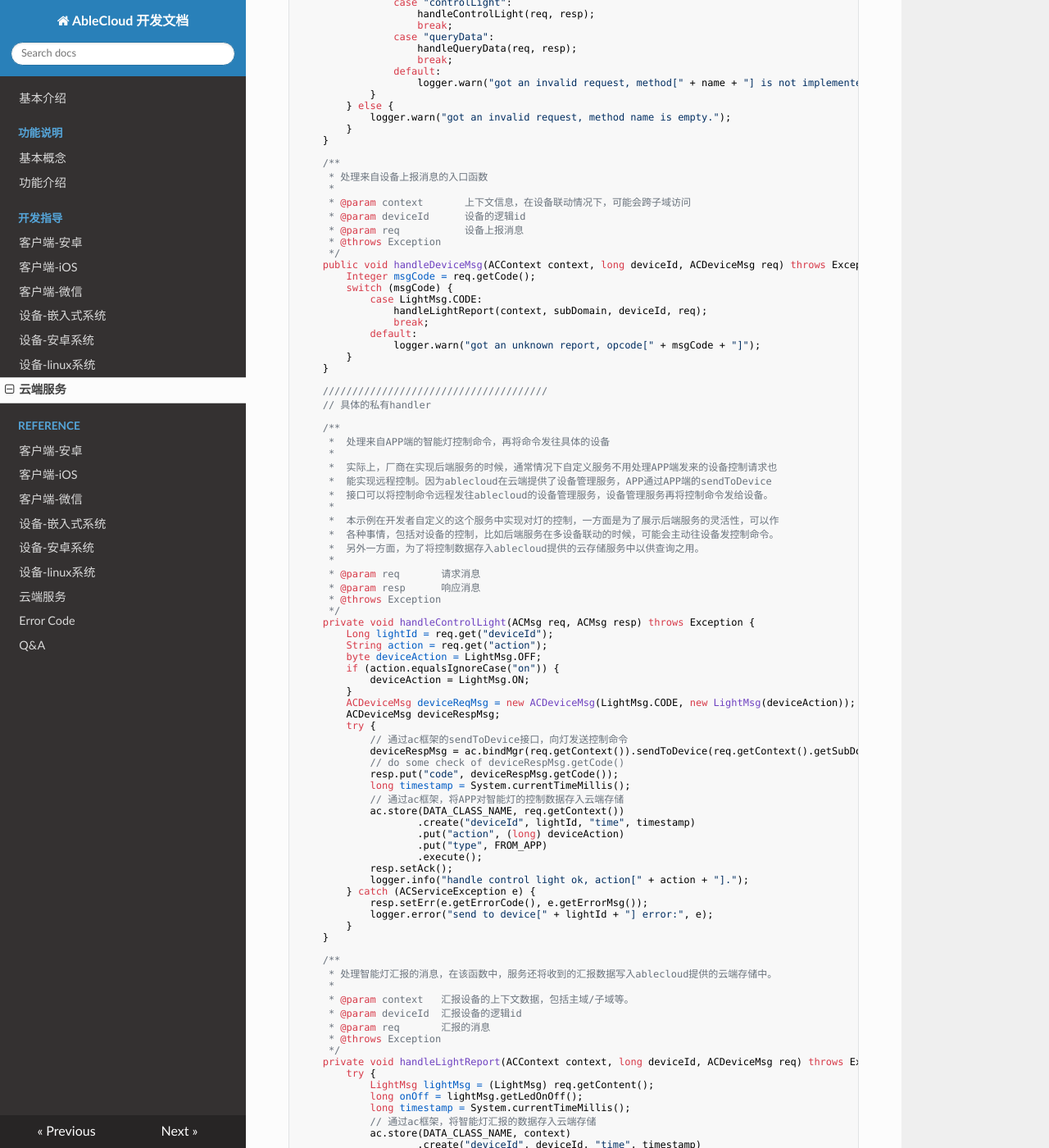
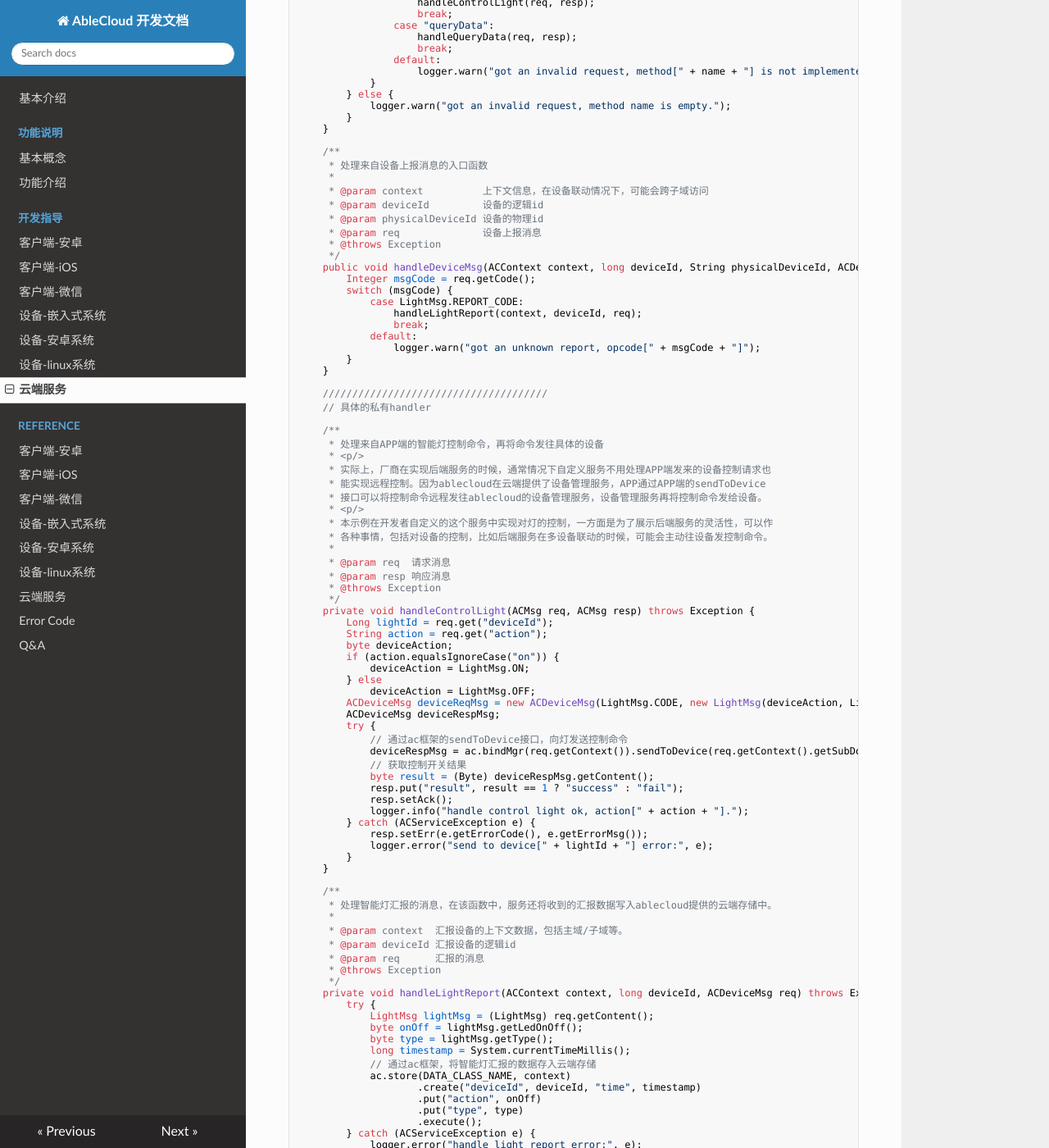
Before and after one commit to JessonW/rd_docs, an MkDocs documentation site: the page built from docs/develop_guide/cloud.md, in a window 1280 px wide and 1400 px high, scrolled down 16669 px. Shown: the whole window at 82% size. Built offline with MkDocs 1.6.1, drawn with Linux system fonts in a browser that asks for light colours; nearby versions of some CDN libraries; old or Windows-style settings are respelled for this version of MkDocs; some of the changed text lies outside the part shown.

Commit message:
update cloud

````diff
--- a/docs/develop_guide/cloud.md
+++ b/docs/develop_guide/cloud.md
@@ -448,11 +448,10 @@
 
 public class DemoService extends ACService {
     private static final Logger logger = LoggerFactory.getLogger(DemoService.class);
-    private static final String DATA_CLASS_NAME = "light-action-data";
-    private static final long FROM_APP = 0;
-    private static final long FROM_SWITCH = 1;
+    private static final String DATA_CLASS_NAME = "light_action_data";
 
-	/**
+
+    /**
      * 重载init函数。
      * 因为我们的服务要处理和设备交互的消息，因此在该函数中将序列化/反序列化器设置到ac框架中。
      *
@@ -462,11 +461,11 @@
         ac.setDeviceMsgMarshaller(new LightMsgMarshaller());
     }
 
-	/**
+    /**
      * 处理来自APP或其它service发来消息的入口函数
      *
-     * @param req   请求消息
-     * @param resp  响应消息
+     * @param req  请求消息
+     * @param resp 响应消息
      * @throws Exception
      */
     public void handleMsg(ACMsg req, ACMsg resp) throws Exception {
@@ -487,64 +486,59 @@
         }
     }
 
-	/**
+    /**
      * 处理来自设备上报消息的入口函数
      *
-     * @param context       上下文信息，在设备联动情况下，可能会跨子域访问
-     * @param deviceId      设备的逻辑id
-     * @param req           设备上报消息
+     * @param context          上下文信息，在设备联动情况下，可能会跨子域访问
+     * @param deviceId         设备的逻辑id
+     * @param physicalDeviceId 设备的物理id
+     * @param req              设备上报消息
      * @throws Exception
      */
-    public void handleDeviceMsg(ACContext context, long deviceId, ACDeviceMsg req) throws Exception {
+    public void handleDeviceMsg(ACContext context, long deviceId, String physicalDeviceId, ACDeviceMsg req) throws Exception {
         Integer msgCode = req.getCode();
         switch (msgCode) {
-            case LightMsg.CODE:
-                handleLightReport(context, subDomain, deviceId, req);
+            case LightMsg.REPORT_CODE:
+                handleLightReport(context, deviceId, req);
                 break;
             default:
                 logger.warn("got an unknown report, opcode[" + msgCode + "]");
         }
     }
 
-	//////////////////////////////////////
+    //////////////////////////////////////
     // 具体的私有handler
 
     /**
-     *  处理来自APP端的智能灯控制命令，再将命令发往具体的设备
+     * 处理来自APP端的智能灯控制命令，再将命令发往具体的设备
+     * <p/>
+     * 实际上，厂商在实现后端服务的时候，通常情况下自定义服务不用处理APP端发来的设备控制请求也
+     * 能实现远程控制。因为ablecloud在云端提供了设备管理服务，APP通过APP端的sendToDevice
+     * 接口可以将控制命令远程发往ablecloud的设备管理服务，设备管理服务再将控制命令发给设备。
+     * <p/>
+     * 本示例在开发者自定义的这个服务中实现对灯的控制，一方面是为了展示后端服务的灵活性，可以作
+     * 各种事情，包括对设备的控制，比如后端服务在多设备联动的时候，可能会主动往设备发控制命令。
      *
-     *  实际上，厂商在实现后端服务的时候，通常情况下自定义服务不用处理APP端发来的设备控制请求也
-     *  能实现远程控制。因为ablecloud在云端提供了设备管理服务，APP通过APP端的sendToDevice
-     *  接口可以将控制命令远程发往ablecloud的设备管理服务，设备管理服务再将控制命令发给设备。
-     *
-     *  本示例在开发者自定义的这个服务中实现对灯的控制，一方面是为了展示后端服务的灵活性，可以作
-     *  各种事情，包括对设备的控制，比如后端服务在多设备联动的时候，可能会主动往设备发控制命令。
-     *  另外一方面，为了将控制数据存入ablecloud提供的云存储服务中以供查询之用。
-     *
-     * @param req       请求消息
-     * @param resp      响应消息
+     * @param req  请求消息
+     * @param resp 响应消息
      * @throws Exception
      */
     private void handleControlLight(ACMsg req, ACMsg resp) throws Exception {
         Long lightId = req.get("deviceId");
         String action = req.get("action");
-        byte deviceAction = LightMsg.OFF;
+        byte deviceAction;
         if (action.equalsIgnoreCase("on")) {
             deviceAction = LightMsg.ON;
-        }
-        ACDeviceMsg deviceReqMsg = new ACDeviceMsg(LightMsg.CODE, new LightMsg(deviceAction));
+        } else
+            deviceAction = LightMsg.OFF;
+        ACDeviceMsg deviceReqMsg = new ACDeviceMsg(LightMsg.CODE, new LightMsg(deviceAction, LightMsg.FROM_APP));
         ACDeviceMsg deviceRespMsg;
         try {
             // 通过ac框架的sendToDevice接口，向灯发送控制命令
             deviceRespMsg = ac.bindMgr(req.getContext()).sendToDevice(req.getContext().getSubDomainName(), lightId, deviceReqMsg);
-            // do some check of deviceRespMsg.getCode()
-            resp.put("code", deviceRespMsg.getCode());
-            long timestamp = System.currentTimeMillis();
-            // 通过ac框架，将APP对智能灯的控制数据存入云端存储
-            ac.store(DATA_CLASS_NAME, req.getContext())
-                    .create("deviceId", lightId, "time", timestamp)
-                    .put("action", (long) deviceAction)
-                    .put("type", FROM_APP)
-                    .execute();
+            // 获取控制开关结果
+            byte result = (Byte) deviceRespMsg.getContent();
+            resp.put("result", result == 1 ? "success" : "fail");
             resp.setAck();
             logger.info("handle control light ok, action[" + action + "].");
         } catch (ACServiceException e) {
@@ -553,35 +547,36 @@
         }
     }
 
-	/**
+    /**
      * 处理智能灯汇报的消息，在该函数中，服务还将收到的汇报数据写入ablecloud提供的云端存储中。
      *
-     * @param context   汇报设备的上下文数据，包括主域/子域等。
-     * @param deviceId  汇报设备的逻辑id
-     * @param req       汇报的消息
+     * @param context  汇报设备的上下文数据，包括主域/子域等。
+     * @param deviceId 汇报设备的逻辑id
+     * @param req      汇报的消息
      * @throws Exception
      */
     private void handleLightReport(ACContext context, long deviceId, ACDeviceMsg req) throws Exception {
         try {
             LightMsg lightMsg = (LightMsg) req.getContent();
-            long onOff = lightMsg.getLedOnOff();
+            byte onOff = lightMsg.getLedOnOff();
+            byte type = lightMsg.getType();
             long timestamp = System.currentTimeMillis();
             // 通过ac框架，将智能灯汇报的数据存入云端存储
             ac.store(DATA_CLASS_NAME, context)
                     .create("deviceId", deviceId, "time", timestamp)
                     .put("action", onOff)
-                    .put("type", FROM_SWITCH)
+                    .put("type", type)
                     .execute();
         } catch (ACServiceException e) {
             logger.error("handle light report error:", e);
         }
     }
 
-	/**
+    /**
      * 处理APP端发来的数据查询，并将查询到的智能等开/关记录数据返回
      *
-     * @param req       请求消息
-     * @param resp      响应消息
+     * @param req  请求消息
+     * @param resp 响应消息
      * @throws Exception
      */
     private void handleQueryData(ACMsg req, ACMsg resp) throws Exception {
@@ -613,31 +608,30 @@
 
 class LightMsg {
     public static final int CODE = 68;
+    public static final int RESP_CODE = 102;
     public static final int REPORT_CODE = 203;
+
+    //0代表关，1代表开
     public static final byte ON = 1;
     public static final byte OFF = 0;
-    private byte ledOnOff;				// 1表示开灯，0表示关灯
-    private byte[] pad;
+    //控制类型，0代表app控制，1代表物理开关控制
+    public static final byte FROM_APP = 0;
+    public static final byte FROM_SWITCH = 1;
 
-    public LightMsg(byte ledOnOff) {
+    private byte ledOnOff;
+    private byte type;
+
+    public LightMsg(byte ledOnOff, byte type) {
         this.ledOnOff = ledOnOff;
-        pad = new byte[3];
+        this.type = type;
     }
 
-    public void setLedOnOff(byte ledOnOff) {
-        this.ledOnOff = ledOnOff;
-    }
-
-    public void setPad(byte[] pad) {
-        this.pad = pad;
-    }
-
-    byte getLedOnOff() {
+    public byte getLedOnOff() {
         return ledOnOff;
     }
 
-    byte[] getPad() {
-        return pad;
+    public byte getType() {
+        return type;
     }
 }
 ```
@@ -669,44 +663,43 @@
         ByteBuffer bb;
         switch (msgCode) {
             case LightMsg.CODE:
-            case LightMsg.REPORT_CODE:
-                LightMsg lightMsg = (LightMsg)msg.getContent();
+                LightMsg lightMsg = (LightMsg) msg.getContent();
                 bb = ByteBuffer.allocate(4);
                 bb.put(lightMsg.getLedOnOff());
-                bb.put(lightMsg.getPad());
+                byte[] pad = new byte[3];
+                bb.put(pad);
                 return bb.array();
             default:
                 logger.warn("got an unknown msgCode[" + msgCode + "]");
-                throw new IllegalArgumentException("got an unknown msgCode[" + msgCode + "]");
+                return null;
         }
     }
 
-	/**
+    /**
      * 将通过网络收到的字节数组数据，反序列化成具体的消息，以便从消息中提取各个字段。
      *
-     * @param msgCode   消息码，ablcloud也称为操作码opCode
-     * @param payload   设备消息序列化后的字节数组
-     * @return          设备消息
+     * @param msgCode 消息码，ablecloud也称为操作码opCode
+     * @param payload 设备消息序列化后的字节数组
+     * @return 设备消息
      * @throws Exception
      */
     public ACDeviceMsg unmarshal(int msgCode, byte[] payload) throws Exception {
-        if (payload == null || payload.length == 0) {
-            logger.warn("input payload is empty.");
-            throw new IllegalArgumentException("empty payload");
-        }
-
         ByteBuffer bb;
         switch (msgCode) {
-            case LightMsg.CODE:
+            case LightMsg.RESP_CODE:
+                bb = ByteBuffer.wrap(payload);
+                byte result = bb.get();
+                return new ACDeviceMsg(msgCode, result);
             case LightMsg.REPORT_CODE:
                 bb = ByteBuffer.wrap(payload);
                 byte ledOnOff = bb.get();
-                byte[] pad = new byte[3];
+                byte ledType = bb.get();
+                byte[] pad = new byte[2];
                 bb.get(pad);
-                return new ACDeviceMsg(msgCode, new LightMsg(ledOnOff));
+                return new ACDeviceMsg(msgCode, new LightMsg(ledOnOff, ledType));
             default:
                 logger.warn("got an unknown msgCode[" + msgCode + "]");
-                throw new IllegalArgumentException("got an unknown msgCode[" + msgCode + "]");
+                return null;
         }
     }
 }
@@ -781,30 +774,30 @@
     }
 
     @After
-    public void tearDown() throws Exception{
+    public void tearDown() throws Exception {
     }
 
     @Test
     public void testLightMsg() {
-        byte ledOnOff = 1;
-        LightMsg msg = new LightMsg(ledOnOff);
+        LightMsg msg = new LightMsg(LightMsg.ON, LightMsg.FROM_APP);
         LightMsgMarshaller marshaller = new LightMsgMarshaller();
-        ACDeviceMsg deviceMsg = new ACDeviceMsg(68, msg);
-        byte[] result = null;
+        ACDeviceMsg deviceMsg = new ACDeviceMsg(LightMsg.CODE, msg);
+        byte[] req = null;
         try {
-            result = marshaller.marshal(deviceMsg);
-            assertNotNull(result);
-            assertEquals(4, result.length);
+            req = marshaller.marshal(deviceMsg);
+            assertNotNull(req);
+            assertEquals(4, req.length);
         } catch (Exception e) {
             System.out.println("marshal light msg error: " + e.toString());
             fail("test marshal light msg fail");
         }
 
         try {
-            ACDeviceMsg newDeviceMsg = marshaller.unmarshal(68, result);
-            assertEquals(68, newDeviceMsg.getCode());
-            LightMsg newMsg = (LightMsg)(newDeviceMsg.getContent());
-            assertEquals(1, newMsg.getLedOnOff());
+            byte[] resp = new byte[]{LightMsg.ON, 0, 0, 0};
+            ACDeviceMsg respDeviceMsg = marshaller.unmarshal(LightMsg.RESP_CODE, resp);
+            assertEquals(LightMsg.RESP_CODE, respDeviceMsg.getCode());
+            byte result = (Byte) (respDeviceMsg.getContent());
+            assertEquals(1, result);
         } catch (Exception e) {
             System.out.println("unmarshal light msg error: " + e.toString());
             fail("test unmarshal light msg fail");
@@ -839,6 +832,9 @@
 import static org.junit.Assert.assertEquals;
 import static org.junit.Assert.fail;
 
+/**
+ * Created by chenpeng on 15-1-18.
+ */
 @FixMethodOrder(MethodSorters.NAME_ASCENDING)
 public class DemoServiceTest {
     // 我们会在多个测试case中用到以下的成员，并且只需要初始化一次，
@@ -864,18 +860,7 @@
             // 使用开发者权限创建一个测试账号
             account = ac.accountMgrForTest(ac.newContext()).register("test@ablecloud.cn", "13100000000", "pswd");
             // 使用注册的测试账号绑定一个虚拟的测试设备
-            light = ac.bindMgrForTest(ac.newContext(account.getUid())).bindDevice("1234567812345678", "light1");
-            // 创建数据集表（若已在平台上填写过数据集，则此处无需创建）
-            ac.storeForTest(ac.newContext()).createClass("light_action_data")
-                    .addColumn("deviceId", ACStore.INT_TYPE, 20)
-                    .addColumn("time", ACStore.INT_TYPE, 20)
-                    .addColumn("action", ACStore.INT_TYPE, 20)
-                    .addColumn("type", ACStore.INT_TYPE, 20)
-                    .setEntityGroupKeys("deviceId")
-                    .setPrimaryKeys("deviceId", "time")
-                    .execute();
-            // 创建数据分类是一个异步操作，在真正开始测试前，睡眠一段时间（这里是3秒）
-            Thread.sleep(3000);
+            light = ac.bindMgrForTest(ac.newContext(account.getUid())).bindDevice("11111111", "light1");
         } catch (Exception e) {
             e.printStackTrace();
             fail("set up fail");
@@ -887,9 +872,10 @@
     public static void tearDown() throws Exception {
         // 执行完test后，需要解绑setUp绑定的测试设备，同时注销测试账号，确保下次单测能顺利通过
         ac.bindMgrForTest(ac.newContext(account.getUid())).unbindDevice(light.getId());
+        // 注意，这里需要传入开发者context
         ac.accountMgrForTest(ac.newContext()).deleteAccount("13100000000");
-        // 若setUp没有创建数据集，则此处无需删除表
-        ac.storeForTest(ac.newContext()).deleteClass("light_action_data")
+        // 清除store开关记录的所有数据
+        ac.storeForTest(ac.newContext()).clearClass("light_action_data")
                 .execute();
     }
 
@@ -898,7 +884,7 @@
         try {
             // 创建一个用户的context
             ACContext context = ac.newContext(account.getUid());
-            // 添加一个灯的桩，子域为"light"
+            // 添加一个灯的桩
             demoService.addDeviceStub(config.getSubDomain(), new LightStub());
 
             // 下面构造client发送的请求参数
@@ -913,8 +899,18 @@
             // 这里直接调用服务的处理handler，驱动测试
             demoService.handleMsg(req, resp);
             // 服务发送消息给设备后，设备会将处理结果代码返回
-            // 在我们实现的LightStub中，返回的code为102，比较结果是否正确
-            assertEquals(102, resp.get("code"));
+            // 在我们实现的LightStub中，比较结果是否正确
+            assertEquals("success", resp.get("result"));
+            // 成功打开灯之后，模拟设备进行数据上报
+            try {
+                ACDeviceMsg deviceMsg = new ACDeviceMsg(LightMsg.REPORT_CODE, new LightMsg(LightMsg.ON, LightMsg.FROM_APP));
+                // 这里直接调用服务的设备消息处理handler，驱动测试
+                // 这里由于设备汇报的消息中context没有用户id信息，随便填一个大于0的id即可
+                demoService.handleDeviceMsg(ac.newContext(), light.getId(), light.getPhysicalId(), deviceMsg);
+            } catch (Exception e) {
+                e.printStackTrace();
+                fail("test light report fail");
+            }
         } catch (Exception e) {
             e.printStackTrace();
             fail("test control light fail");
@@ -925,9 +921,8 @@
     public void test2LightReportAndQuery() throws Exception {
         // 先测试智能灯上报消息，将上报数据写入云端存储中
         try {
-            int opCode = LightMsg.REPORT_CODE;           // 灯上报时的命令号
-            LightMsg lightMsg = new LightMsg((byte) 1);  // 1--on
-            ACDeviceMsg acDeviceMsg = new ACDeviceMsg(opCode, lightMsg);
+            LightMsg lightMsg = new LightMsg(LightMsg.ON, LightMsg.FROM_SWITCH);  // 1--on
+            ACDeviceMsg acDeviceMsg = new ACDeviceMsg(LightMsg.REPORT_CODE, lightMsg);
             // 这里直接调用服务的设备消息处理handler，驱动测试
             // 这里由于设备汇报的消息中context没有用户id信息，随便填一个大于0的id即可
             demoService.handleDeviceMsg(ac.newContext(1), light.getId(), light.getPhysicalId(), acDeviceMsg);
@@ -960,6 +955,7 @@
         }
     }
 }
+
 ```
 
 ><font color="red">**注意：**可以看到，所有的单元测试用例均是直接调用`handleMsg`或`handleDeviceMsg`驱动测试，无需编写或使用client工具。
@@ -980,9 +976,6 @@
 public class LightStub extends ACDeviceStub {
     private static final Logger logger = LoggerFactory.getLogger(LightStub.class);
 
-	/**
-     * 收到控制灯的命令，并做出相应。这里响应的code为102
-     */
     public void handleControlMsg(String majorDomain, String subDomain,
                                  ACDeviceMsg req, ACDeviceMsg resp) throws Exception {
         int code = req.getCode();
@@ -990,10 +983,9 @@
             logger.warn("got an incorrect opcode[" + code + "]");
             return;
         }
-        resp.setCode(102);		// return code from light is 102
-        LightMsg reqMsg = (LightMsg)req.getContent();
-        LightMsg respMsg = new LightMsg(reqMsg.getLedOnOff());
-        resp.setContent(respMsg);
+        resp.setCode(LightMsg.RESP_CODE);
+        LightMsg reqMsg = (LightMsg) req.getContent();
+        resp.setContent((byte) 1);
     }
 }
 ```
````
Also changed, not shown: other parts of docs/develop_guide/cloud.md (+5 -5 lines).
